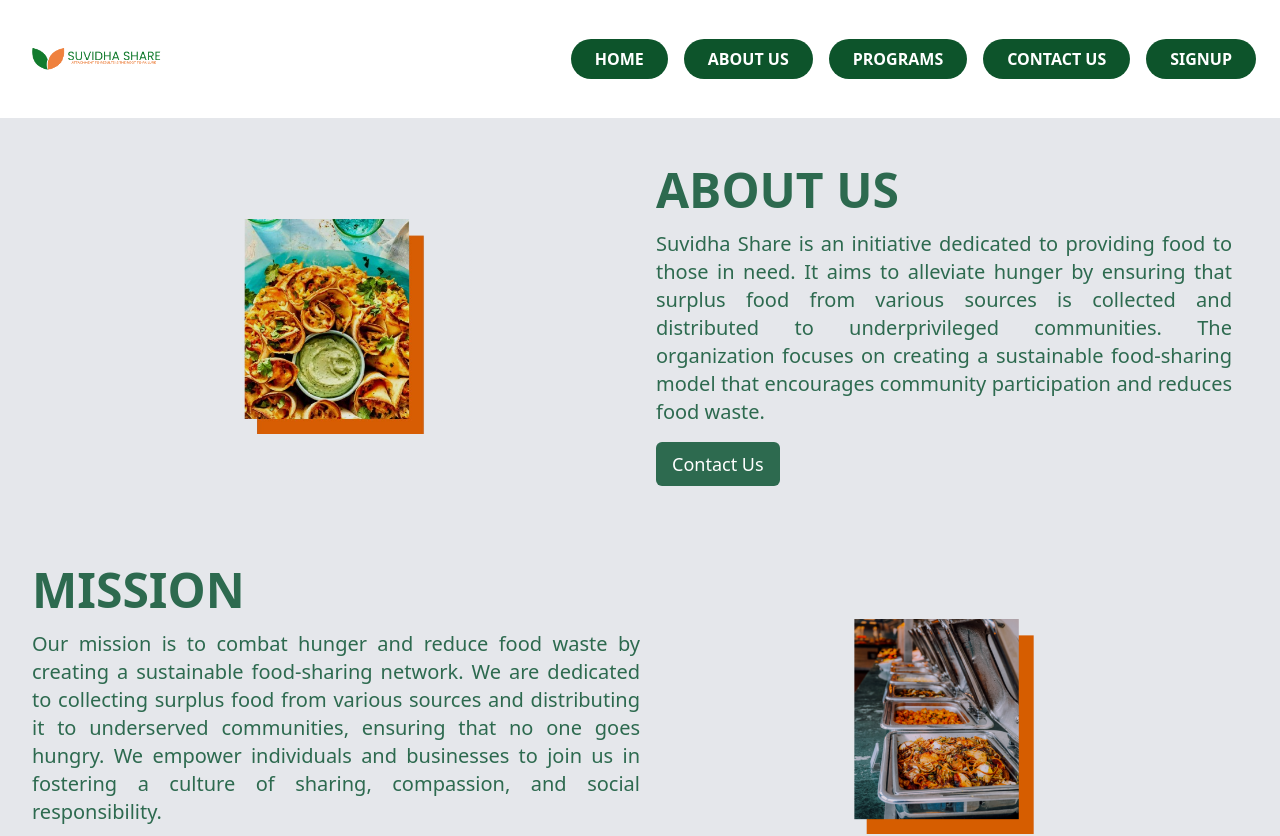
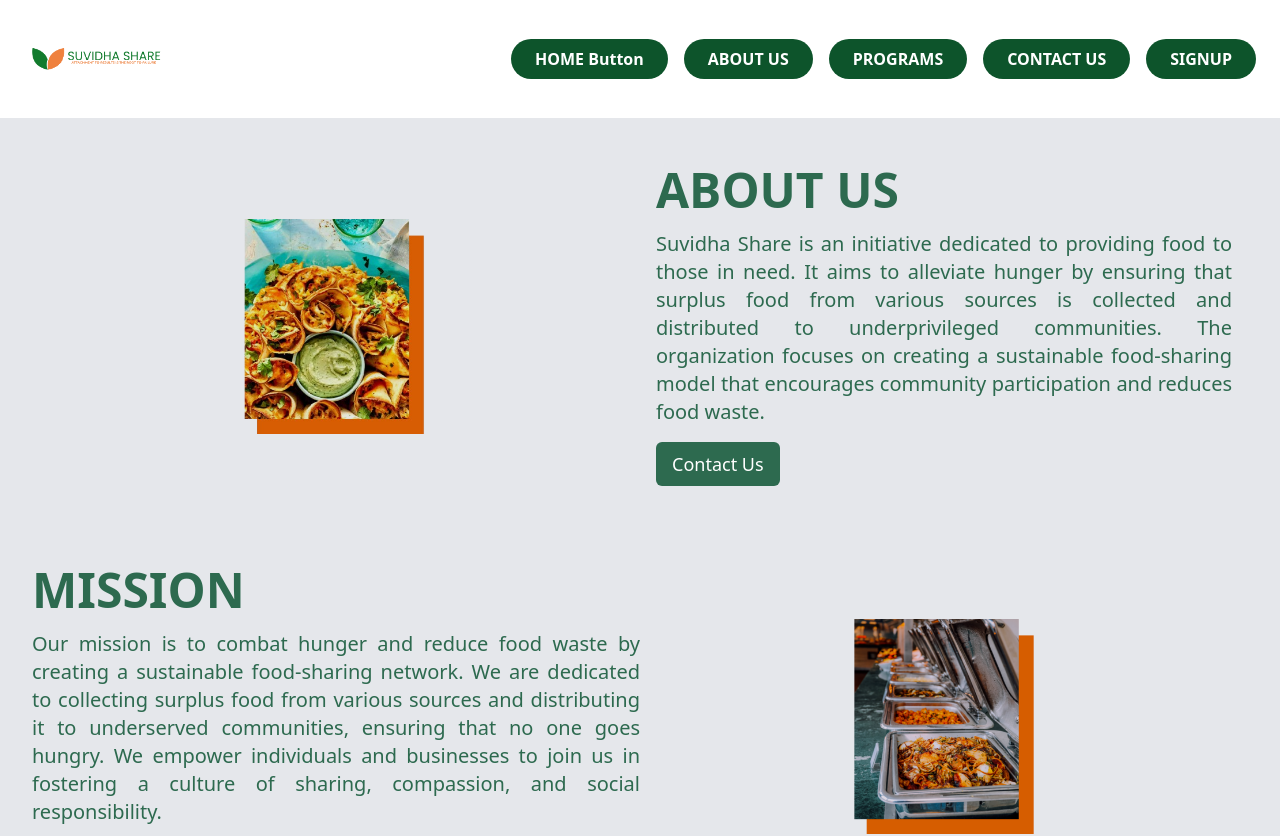
Before and after one commit to rajakokate/SuvidhaShare, a React (Vite) app in the folder frontend/: page /aboutus in a window 1280 px wide. Shown: the top 836 px of the page. Built offline with nearby package versions, Linux system fonts and the light colour scheme.

Commit message:
checking deployment changes for vercel

```diff
--- a/frontend/src/components/navbar.jsx
+++ b/frontend/src/components/navbar.jsx
@@ -24,7 +24,7 @@ const Navbar = () => {
 
         {/* Navbar Links (Desktop) */}
         <div className="hidden lg:flex gap-4">
-          <NavButton to="/">HOME</NavButton>
+          <NavButton to="/">HOME Button</NavButton>
           <NavButton to="/aboutus">ABOUT US</NavButton>
           <a
             href="https://suvidhafoundationedutech.org/SuvidhaEvents.php"
```
